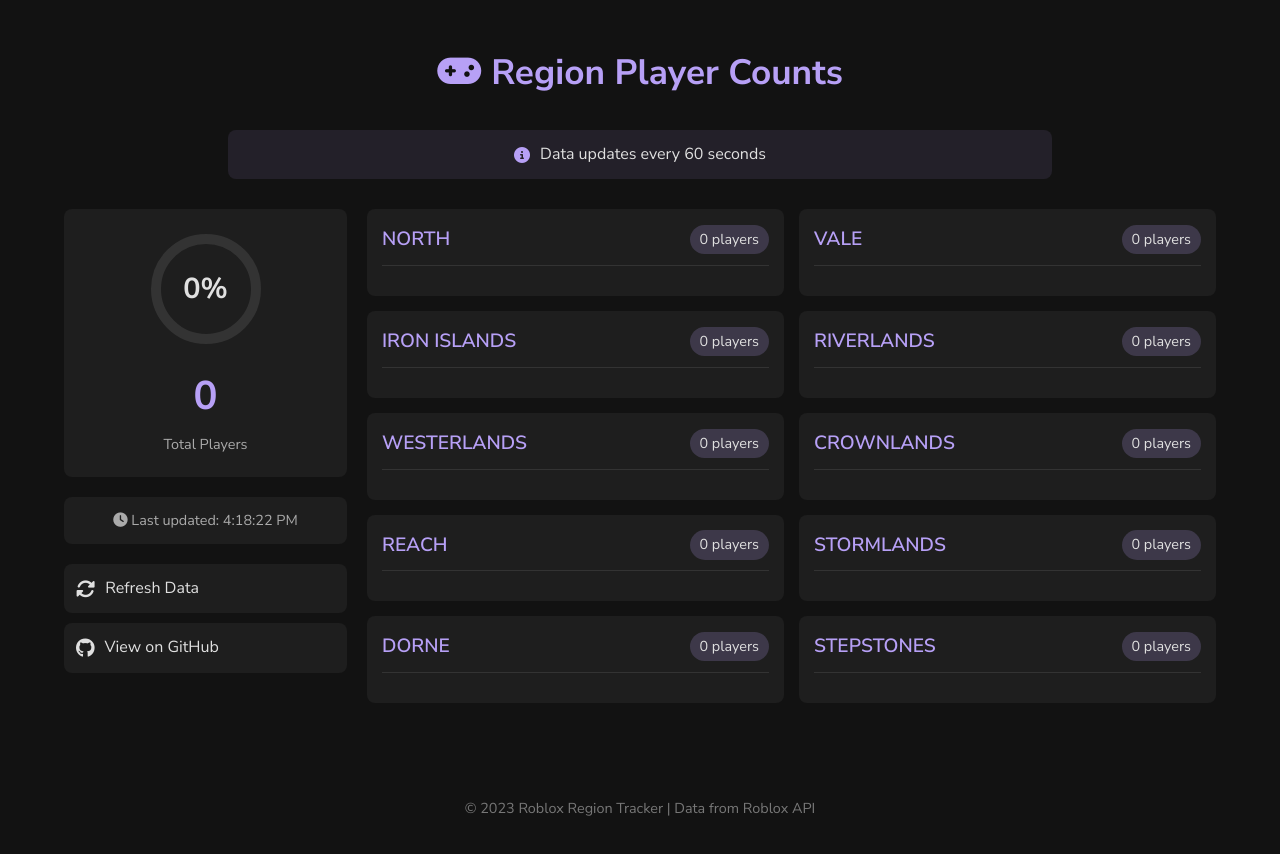
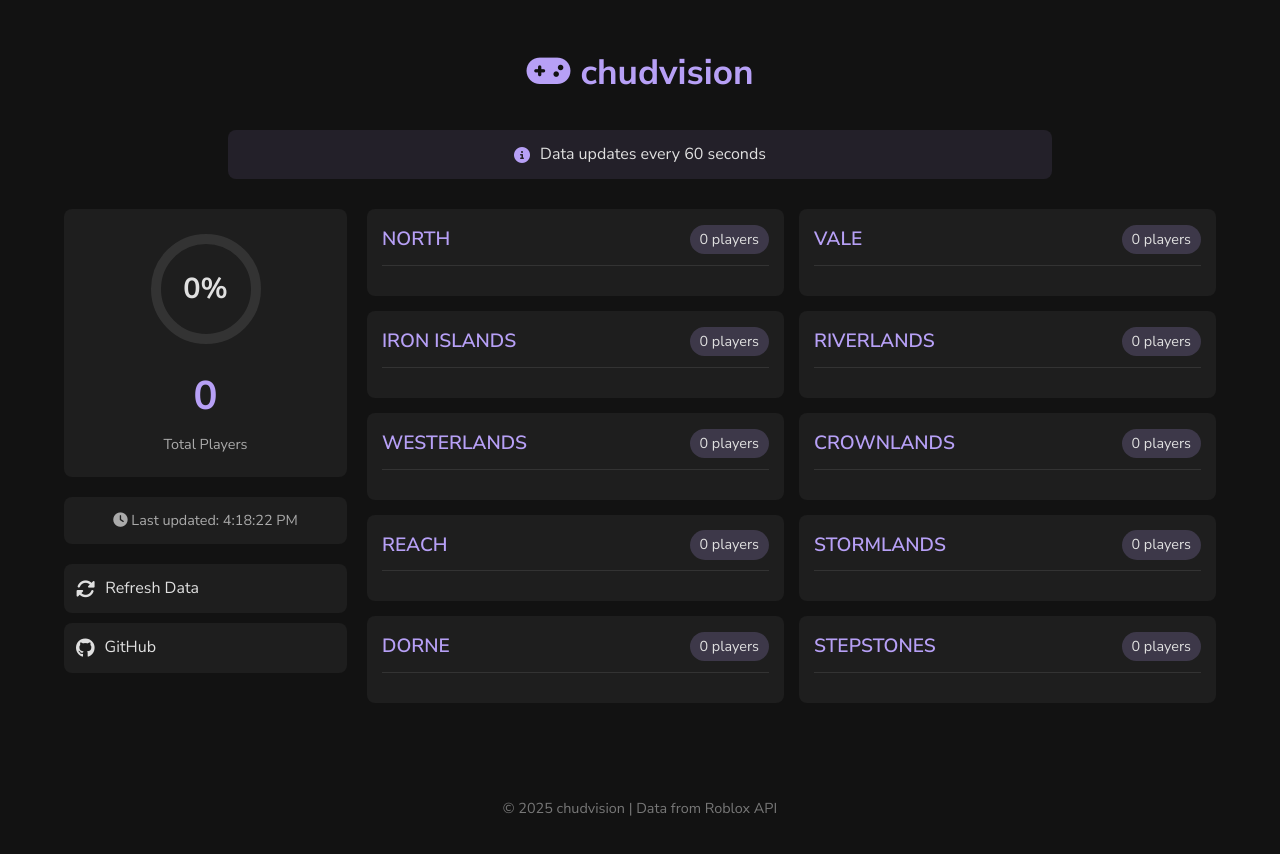
Before and after one commit to sinkingviking/roblox-tracker, a website: page public/index.html in a window 1280 px wide. Drawn offline with Linux system fonts and the light colour scheme; no server answers.

Commit message:
Update index.html

```diff
--- a/public/index.html
+++ b/public/index.html
@@ -3,14 +3,14 @@
 <head>
     <meta charset="UTF-8">
     <meta name="viewport" content="width=device-width, initial-scale=1">
-    <title>Vril Hyperborea Tracker | Player Counts</title>
+    <title>chudvision</title>
     <link href="https://fonts.googleapis.com/css2?family=Nunito+Sans:wght@400;600;700&display=swap" rel="stylesheet">
     <link rel="stylesheet" href="https://cdnjs.cloudflare.com/ajax/libs/font-awesome/6.4.0/css/all.min.css">
     <link rel="stylesheet" href="styles.css">
 </head>
 <body>
     <div class="container">
-        <h1><i class="fas fa-gamepad"></i>Region Player Counts</h1>
+        <h1><i class="fas fa-gamepad"></i>chudvision</h1>
 
         <div class="info-text">
             <i class="fas fa-info-circle"></i> Data updates every 60 seconds
@@ -42,7 +42,7 @@
                         <i class="fas fa-sync-alt"></i> Refresh Data
                     </a>
                     <a href="https://github.com/yourusername/roblox-tracker" target="_blank">
-                        <i class="fab fa-github"></i> View on GitHub
+                        <i class="fab fa-github"></i>GitHub
                     </a>
                 </div>
             </div>
@@ -54,7 +54,7 @@
     </div>
 
     <footer>
-        <p>© 2023 Roblox Region Tracker | Data from Roblox API</p>
+        <p>© 2025 chudvision | Data from Roblox API</p>
     </footer>
 
     <script src="script.js"></script>
```
